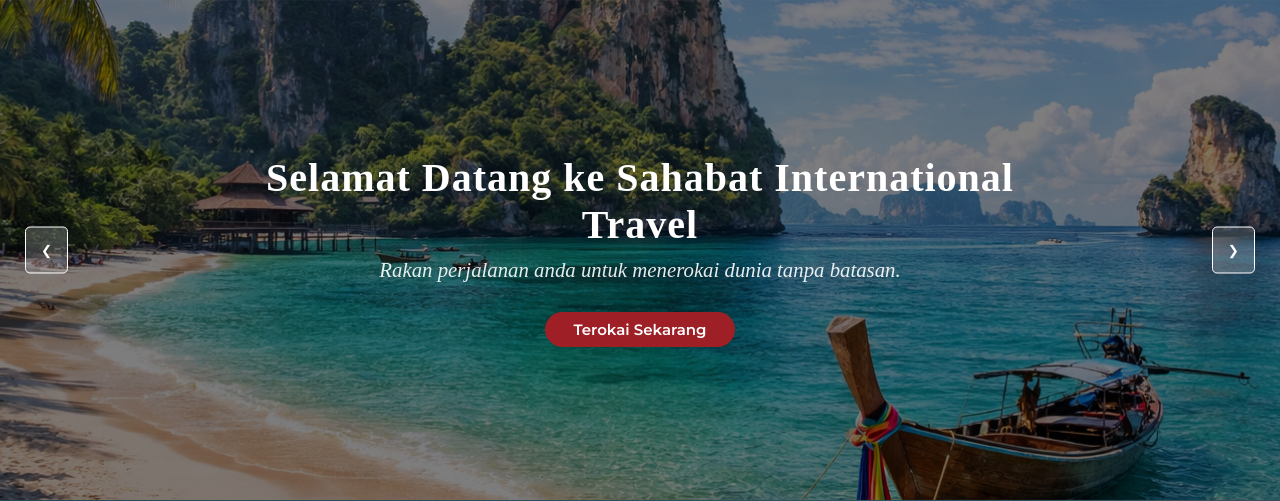
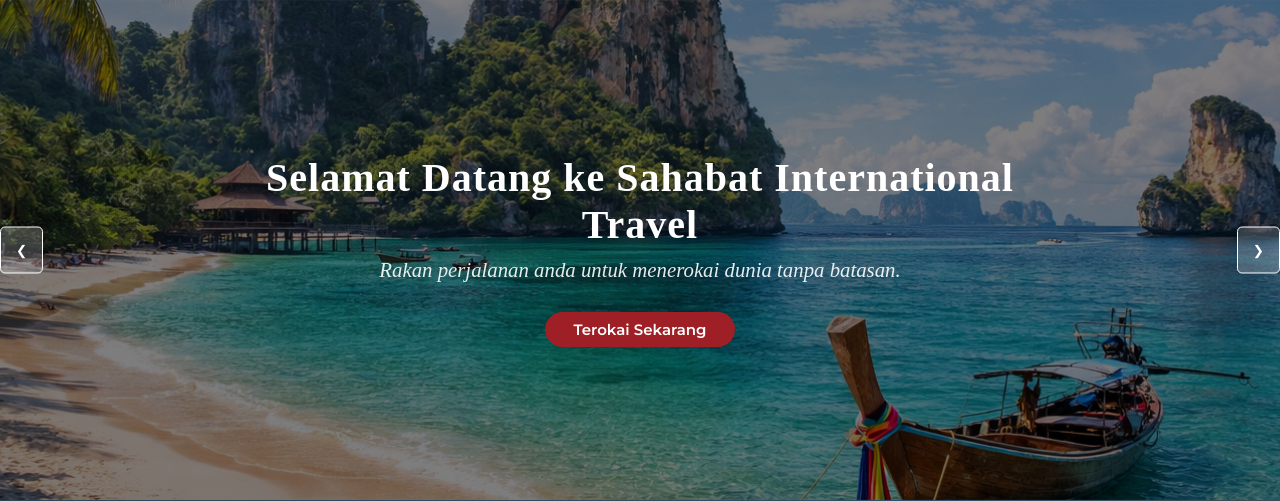
Before and after one commit to iatirah19/travel-website, a PHP site: page /homepage.php in a window 1280 px wide. Shown: the part 80-581 px from the top of the page. Run offline with PHP 8.4, Linux system fonts and the light colour scheme; data that the repository does not hold is empty.

Commit message:
button prev next

```diff
--- a/sahabat_travel/homepage.css
+++ b/sahabat_travel/homepage.css
@@ -209,8 +209,8 @@ nav ul li a.active {
     background: rgba(255, 255, 255, 0.5);
 }
 
-.prev { left: 25px; }
-.next { right: 25px; }
+.prev { left: 0px; }
+.next { right: 0px; }
 
 /* --- Susunan Kandungan (Container) --- */
 .section {
```
